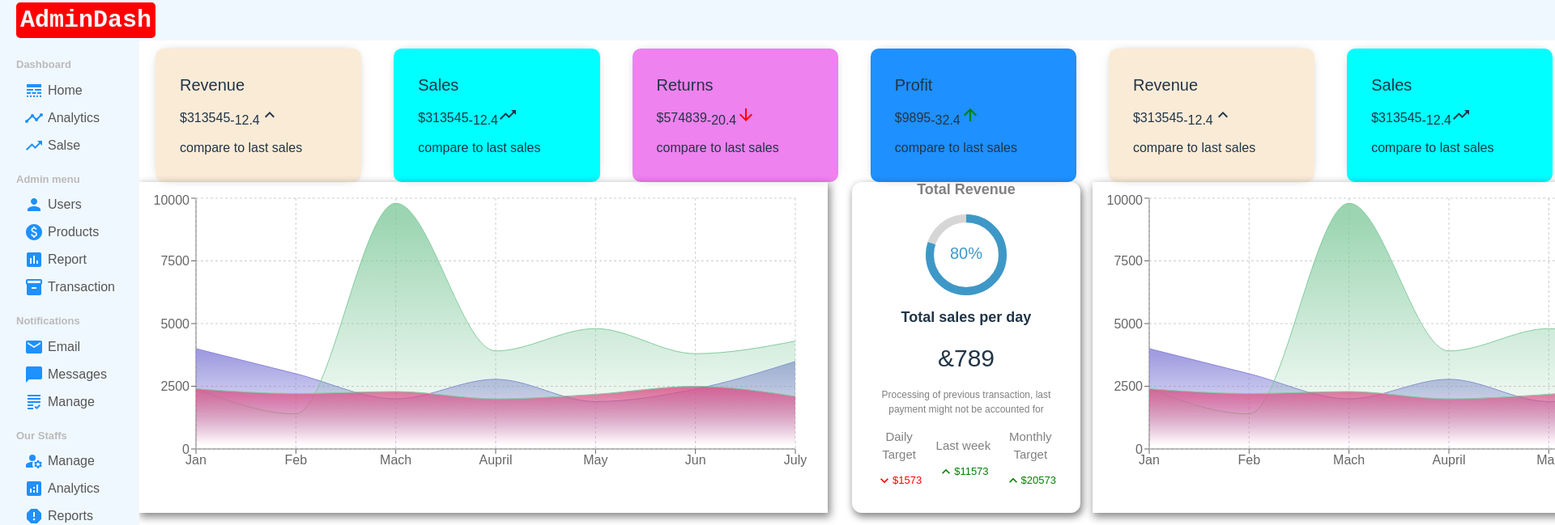
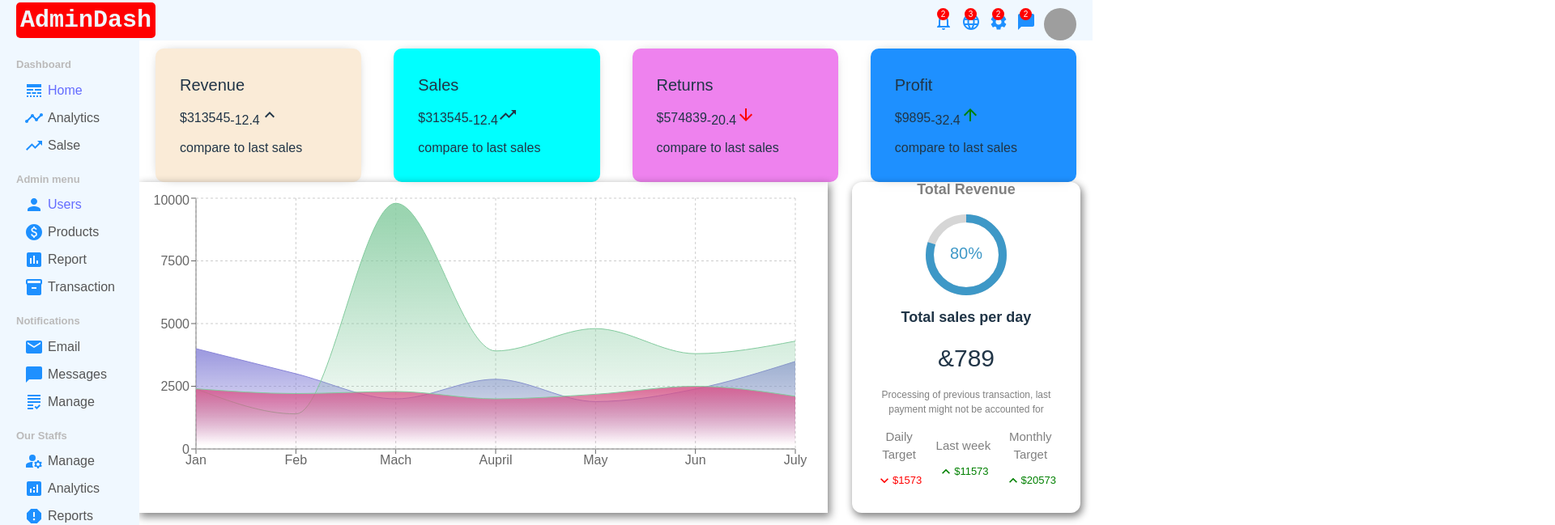
Before and after one commit to Crihojames/Dashboard-website, a React (Vite) app: page / in a window 1280 px wide. Shown: the top 649 px of the page at 81% size, 1920 px wide, since content can reach past the window. Built offline with nearby package versions, Linux system fonts and the light colour scheme; grey boxes are pictures that could not be loaded.

Commit message:
implementing the Routes completed

```diff
--- a/src/App.jsx
+++ b/src/App.jsx
@@ -19,7 +19,6 @@ function App() {
             <Route path="/" element={<Home/>}></Route>
             <Route path="/userlist" element={<UserList/>}></Route>
           </Routes>
-          <Home/>
         </div>
       </BrowserRouter>
   )
--- a/src/assets/components/sidenav/SideNav.jsx
+++ b/src/assets/components/sidenav/SideNav.jsx
@@ -14,6 +14,7 @@ import {
   Report,
 } from "@mui/icons-material"
 import "./sidenav.css"
+import { Link } from "react-router-dom"
 
 export default function SideNav() {
   return (
@@ -22,10 +23,12 @@ export default function SideNav() {
         <div className="sidenavMenu">
           <h3 className="sideNavTitle">Dashboard</h3>
           <ul className="sideNavList">
+            <Link to='/'>
             <li className="sidenavListItem">
               <LineStyle className="sidenavIcon" />
               Home
             </li>
+            </Link>
             <li className="sidenavListItem">
               <Timeline className="sidenavIcon" />
               Analytics
@@ -40,10 +43,12 @@ export default function SideNav() {
         <div className="sidenavMenu">
           <h3 className="sideNavTitle">Admin menu</h3>
           <ul className="sideNavList">
-            <li className="sidenavListItem">
-              <Person className="sidenavIcon" />
-              Users
-            </li>
+            <Link to='/userlist'>
+              <li className="sidenavListItem">
+                <Person className="sidenavIcon" />
+                Users
+              </li>
+            </Link>
             <li className="sidenavListItem">
               <Paid className="sidenavIcon" />
               Products
```
